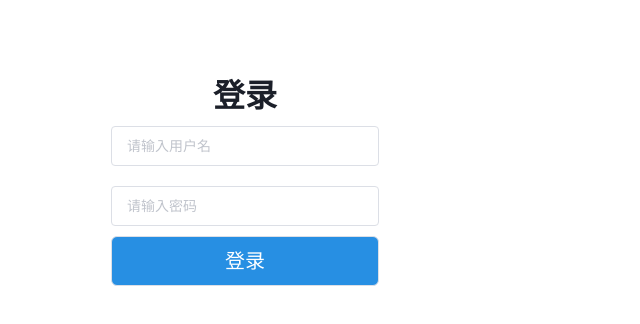
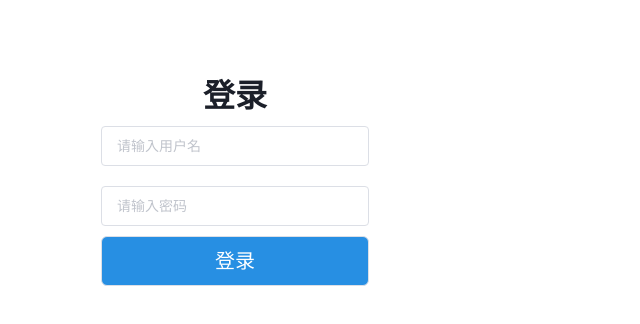
Before and after one commit to daiyunhang/vuecli4, a Vue app: page / in a window 1280 px wide. Shown: the top 324 px of the page, without its empty margins (0-640 px from the left). Built offline with nearby package versions, Linux system fonts and the light colour scheme.

Commit message:
change login

```diff
--- a/src/views/Login.vue
+++ b/src/views/Login.vue
@@ -61,8 +61,7 @@ export default {
 <style scoped lang="stylus">
 .User_Login {
   text-align: center;
-  max-width: 572px;
-  min-width: 330px;
+  width: 330px;
   background: #fff;
   border-radius: 10px;
   padding: 62px;
```
